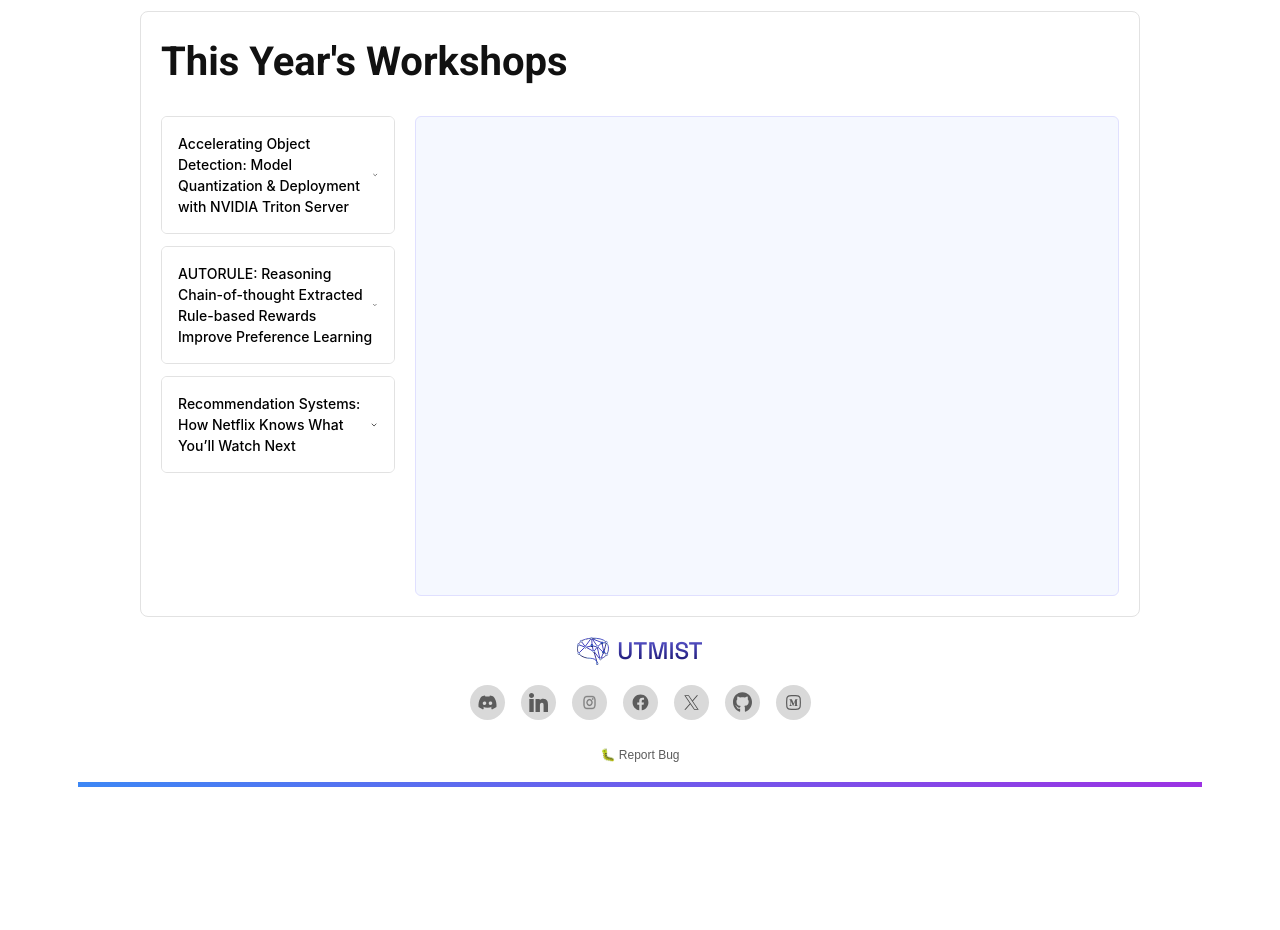
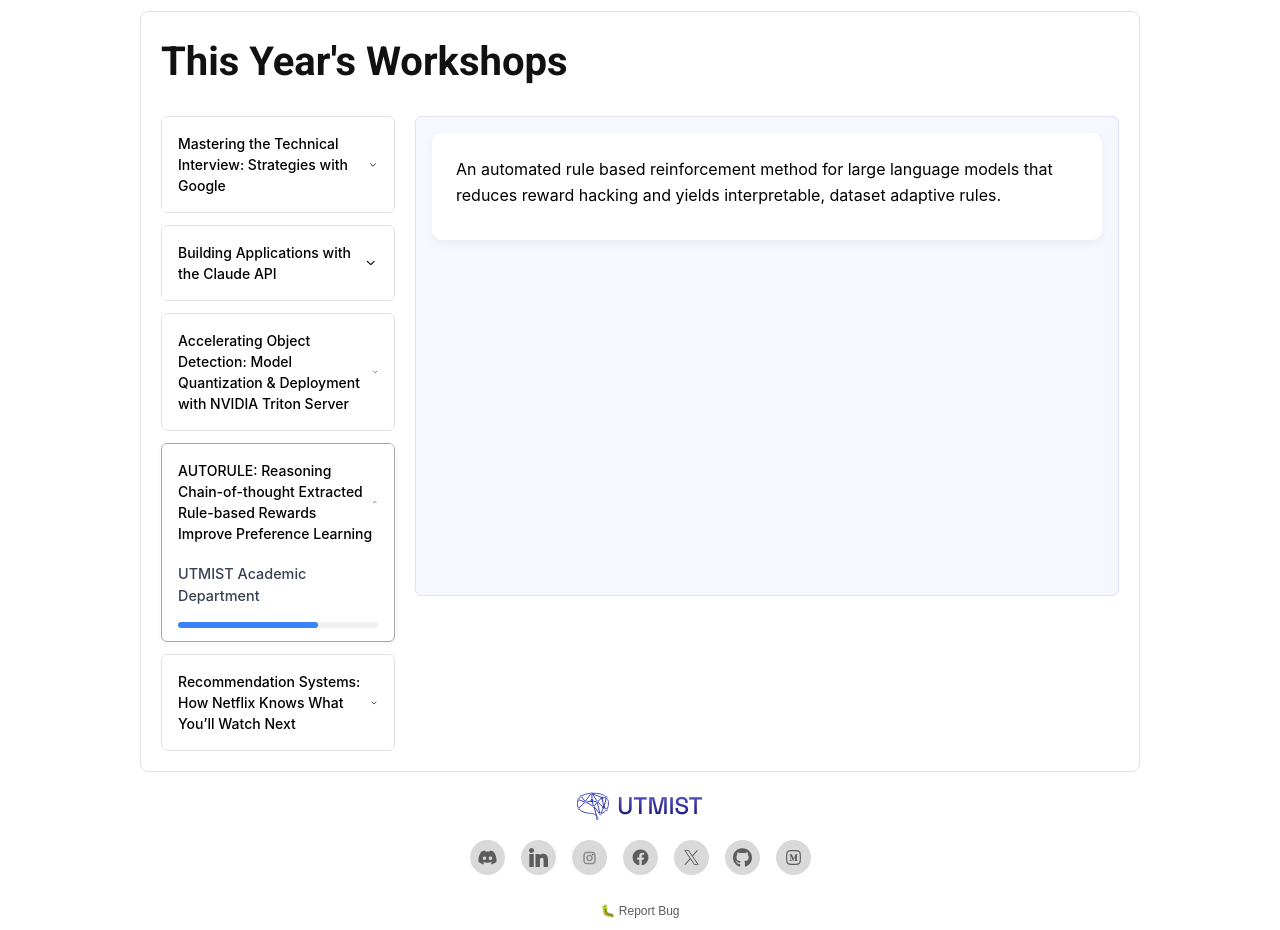
Before and after one commit to UTMIST/UTMIST, a Next.js app in the folder client/: page /eigenai in a window 1280 px wide. Shown: the part 3180-4110 px from the top of the page. Before the commit the page ends 3991 px from the top, so only its background shows below. Built offline with nearby package versions, Linux system fonts and the light colour scheme; no server answers.

Commit message:
EigenAI Webpage Updates

```diff
--- a/client/src/assets/photos/speakers/index.ts
+++ b/client/src/assets/photos/speakers/index.ts
@@ -6,6 +6,7 @@ import Matthew_Tamura from "./Matthew_Tamura.webp";
 import Jason_Wang from "./Jason_Wang.webp";
 import Sarah_Walker from "./Sarah_Walker.webp";
 import Isaac_Picov from "./Isaac_Picov.webp";
+import Allen_Lee from "./Allen_Lee.webp";
 
 export {
     Jeremy_Wang,
@@ -15,5 +16,6 @@ export {
     Matthew_Tamura,
     Jason_Wang,
     Sarah_Walker,
-    Isaac_Picov
+    Isaac_Picov,
+    Allen_Lee,
 };
--- a/client/src/components/workshops.tsx
+++ b/client/src/components/workshops.tsx
@@ -2,24 +2,56 @@
 
 import React, { useState } from "react";
 import "@/styles/eigenai.css";
+import Image, { StaticImageData } from "next/image";
 import { ChevronDown, ChevronUp } from "lucide-react";
 import copresPhoto from "@/assets/photos/eigenai-copres-speech.webp";
 import execPhoto from "@/assets/photos/eigenai-exec-photo.webp";
+import { Allen_Lee } from "@/assets/photos/speakers";
+import AnthropicLogo from "@/assets/photos/Anthropic.webp";
+
 interface AccordionItemProps {
   title: string;
   subtitle?: string;
   content?: string;
+  image?: string | StaticImageData;
 }
 
 export default function Workshops() {
   const [openItemIndex, setOpenItemIndex] = useState<number | null>(3);
 
-  const accordionItems: AccordionItemProps[] = [
+  const accordionItems: ({ title: string; subtitle: string; content: string; image: {} } | {
+      title: string;
+      subtitle: string;
+      content: string;
+      image: {}
+  } | { title: string; subtitle: string; content: string } | { title: string; subtitle: string; content: string } | {
+      title: string;
+      subtitle: string;
+      content: string
+  })[] = [
+    {
+        title: "Mastering the Technical Interview: Strategies with Google",
+        subtitle: "Allen Lee, Software Engineer @ Google",
+        content: "Preparing for technical interviews can feel overwhelming. In this workshop, " +
+            "participants will learn how to approach coding challenges, communicate their thought process" +
+            "effectively, and handle common pitfalls to ace their technical interviews. We’ll cover practical tips" +
+            "and frameworks for tackling problems that can be immediately applied to interview prep!",
+        image: Allen_Lee
+    },
+    {
+        title: "Building Applications with the Claude API",
+        subtitle: "UTMIST Academic Department in Partnership with Anthropic",
+        content: "An introduction on how to integrate the Claude API into any application, using a chat app as " +
+            "a demonstration. The goal is to introduce fundamental API integration skills including API key access, " +
+            "HTTP request authentication, and JSON response handling. The workshop also covers Claude-specific parameters" +
+            "such as temperature settings, system prompts and multi-turn conversation management.",
+        image: AnthropicLogo
+    },
     {
         title: "Accelerating Object Detection: Model Quantization & Deployment with NVIDIA Triton Server",
         subtitle: "UTMIST Academic Department",
         content: "This workshop covers (1) model quantization of pre-trained object detection model," +
-            "and (2) deployment on NVIDIA Triton Inference Server for scalable, high-performance inference.",
+            "and (2) deployment on NVIDIA Triton Inference Server for scalable, high-performance inference."
     },
     {
         title: "AUTORULE: Reasoning Chain-of-thought Extracted Rule-based Rewards Improve Preference Learning",
@@ -29,7 +61,7 @@ export default function Workshops() {
     },
     {
         title: "Recommendation Systems: How Netflix Knows What You’ll Watch Next",
-        subtitle: "UTMIST Academic Department in Partnership with Anthropic",
+        subtitle: "UTMIST Academic Department",
         content: "An introduction on how to integrate the Claude API into any application, using a chat app as " +
             "a demonstration. The goal is to introduce fundamental API integration skills including API key access, " +
             "HTTP request authentication, and JSON response handling. The workshop also covers Claude-specific parameters" +
@@ -85,8 +117,24 @@ export default function Workshops() {
                   <div key={index} id={`visualization-${index}`}>
                       {openItemIndex === index && (
                           <div className="content">
-                              <p>{item.content}</p>
+                              {item.image ? (
+                                  <div className="content-with-image">
+                                      <Image
+                                          src={item.image}
+                                          alt={item.title}
+                                          className="content-image"
+                                          width={180}
+                                          height={180}
+                                      />
+                                      <div className="content-text">
+                                          <p>{item.content}</p>
+                                      </div>
+                                  </div>
+                              ) : (
+                                  <p>{item.content}</p>
+                              )}
                           </div>
+
                       )}
                   </div>
               ))}
--- a/client/src/styles/eigenai.css
+++ b/client/src/styles/eigenai.css
@@ -399,6 +399,31 @@
     to { opacity: 1; transform: translateY(0); }
 }
 
+.content-with-image {
+    display: flex;
+    align-items: flex-start;
+    gap: 1.5rem;
+    background: #fff;
+    border-radius: 10px;
+    padding: 1.5rem;
+    box-shadow: 0 4px 10px rgba(0, 0, 0, 0.05);
+}
+
+.content-image {
+    width: 180px;
+    height: auto;
+    border-radius: 8px;
+    object-fit: cover;
+    flex-shrink: 0;
+}
+
+.content-text {
+    flex: 1;
+    font-size: 1rem;
+    line-height: 1.6;
+    color: #1f2937;
+}
+
 /* Responsive adjustments */
 @media (max-width: 768px) {
   .basis-vectors-content {
```
Also changed, not shown: client/src/assets/photos/Anthropic.webp (added), 1 other file (tests, documents, lock files or other folders).
